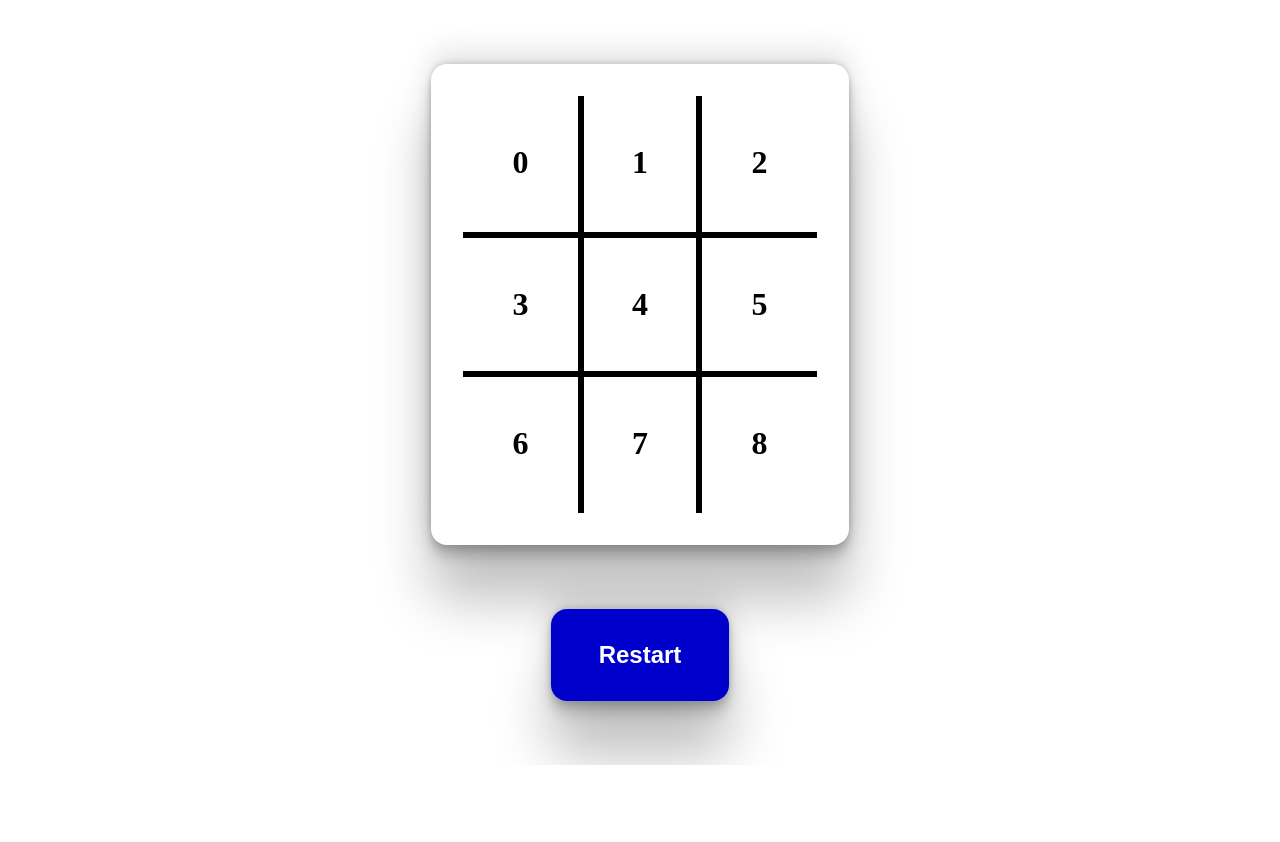
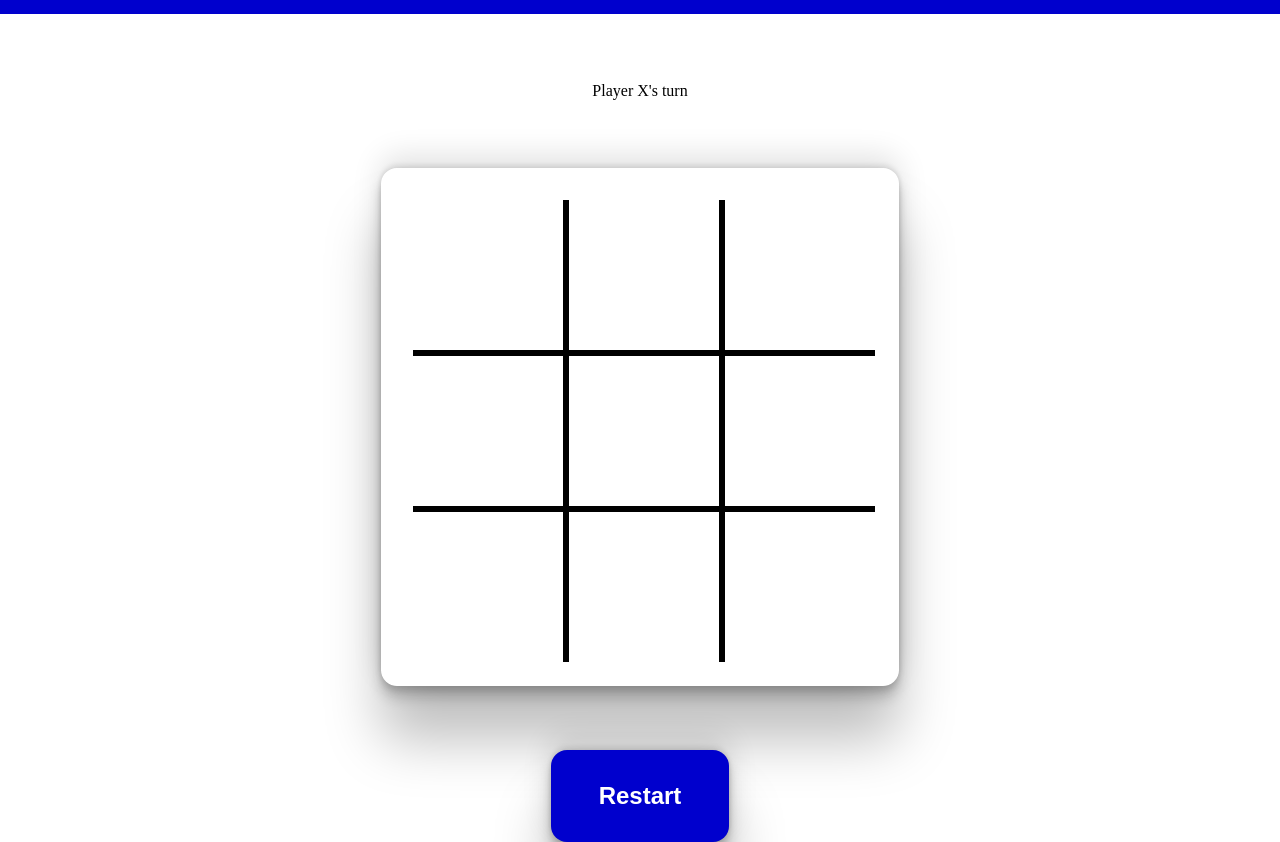
Before and after one commit to dholm90/tic-tac-toe, a plain HTML site: page index.html in a window 1280 px wide. Shown: the part 80-922 px from the top of the page. Before the commit the page ends 845 px from the top, so only its background shows below. Drawn offline with Linux system fonts and the light colour scheme.

Commit message:
styling refactor

```diff
--- a/css/main.css
+++ b/css/main.css
@@ -2,14 +2,14 @@ body,
 html {
     margin: 0;
     padding: 0;
-
+    line-height: 1.6;
 }
 
 .container {
     display: flex;
     flex-direction: column;
     align-items: center;
-    /* justify-items: space-evenly; */
+    /* justify-content: center; */
     gap: 4rem;
 }
 
@@ -22,21 +22,26 @@ header {
 }
 
 .gameboard {
+    height: 454px;
+    width: 454px;
     border-radius: 1rem;
     box-shadow: rgba(0, 0, 0, 0.25) 0px 54px 55px, rgba(0, 0, 0, 0.12) 0px -12px 30px, rgba(0, 0, 0, 0.12) 0px 4px 6px, rgba(0, 0, 0, 0.17) 0px 12px 13px, rgba(0, 0, 0, 0.09) 0px -3px 5px;
     display: grid;
     grid-template-columns: repeat(3, 1fr);
     padding: 2rem;
     grid-template-rows: repeat(3, 1fr);
+    /* align-content: center;
+    justify-content: center; */
 }
 
 .field {
+    height: 150px;
+    width: 150px;
     font-weight: 900;
-    font-size: 2rem;
-    padding: 3rem;
+    font-size: 100px;
+
     border: 3px solid black;
-    display: flex;
-    justify-content: center;
+    text-align: center;
 }
 
 .bt {
--- a/index.html
+++ b/index.html
@@ -14,21 +14,22 @@
         <header class="header">
             <h1 class="title">Tic-Tac-Toe</h1>
         </header>
+        <div id="message">Player X's turn</div>
         <div class="gameboard">
-            <div class="field bt bl" data-index="0">0</div>
-            <div class="field bt" data-index="1">1</div>
-            <div class="field bt br" data-index="2">2</div>
-            <div class="field bl" data-index="3">3</div>
-            <div class="field" data-index="4">4</div>
-            <div class="field br" data-index="5">5</div>
-            <div class="field bb bl" data-index="6">6</div>
-            <div class="field bb" data-index="7">7</div>
-            <div class="field bb br" data-index="8">8</div>
+            <div class="field bt bl" data-index="0"></div>
+            <div class="field bt" data-index="1"></div>
+            <div class="field bt br" data-index="2"></div>
+            <div class="field bl" data-index="3"></div>
+            <div class="field" data-index="4"></div>
+            <div class="field br" data-index="5"></div>
+            <div class="field bb bl" data-index="6"></div>
+            <div class="field bb" data-index="7"></div>
+            <div class="field bb br" data-index="8"></div>
         </div>
         <div class="controls">
             <button class="restart-button" id ="restart-button">Restart</button>
         </div>
-        <div id="message"></div>
+
     </div>
 
 
```
